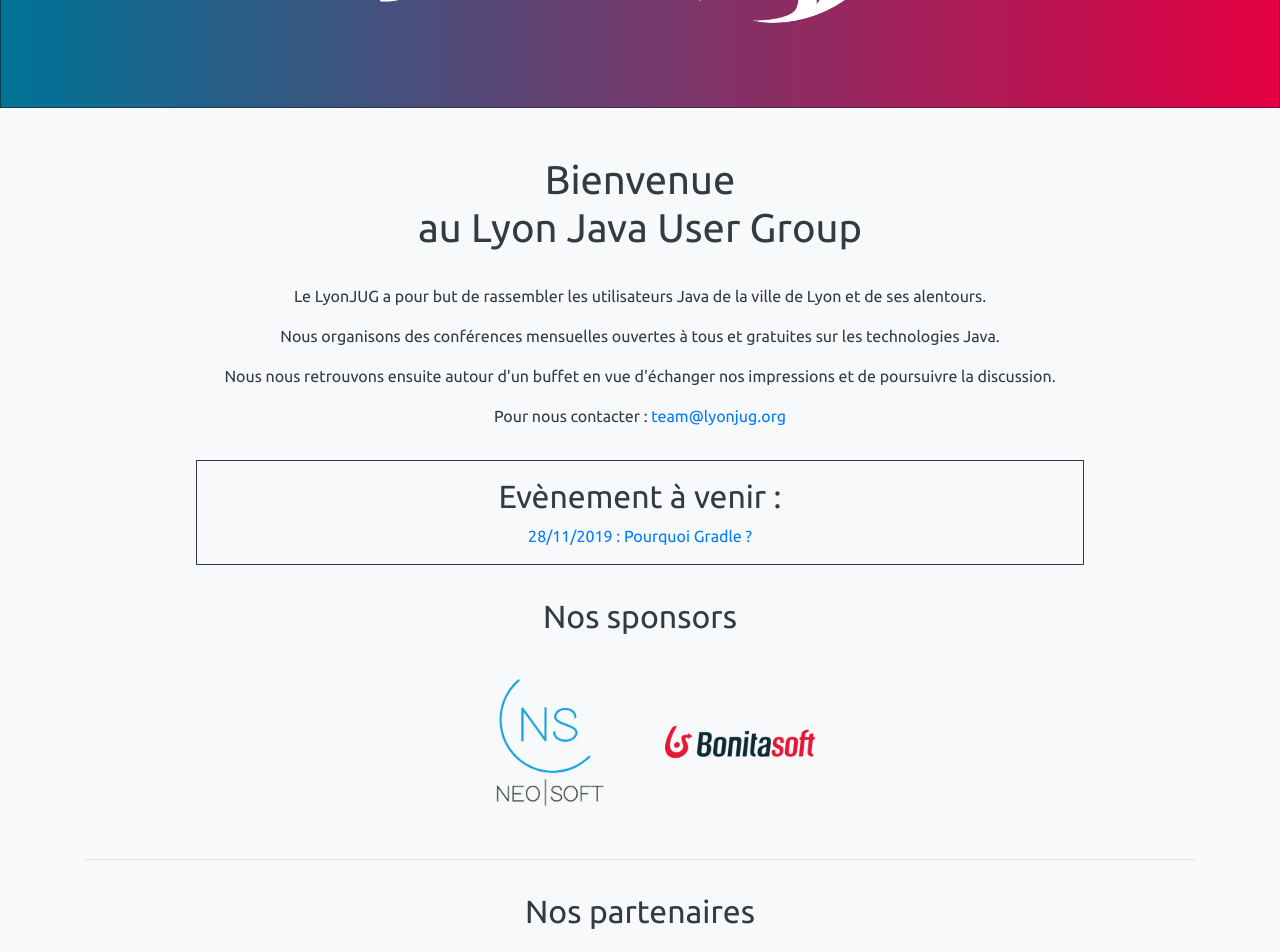
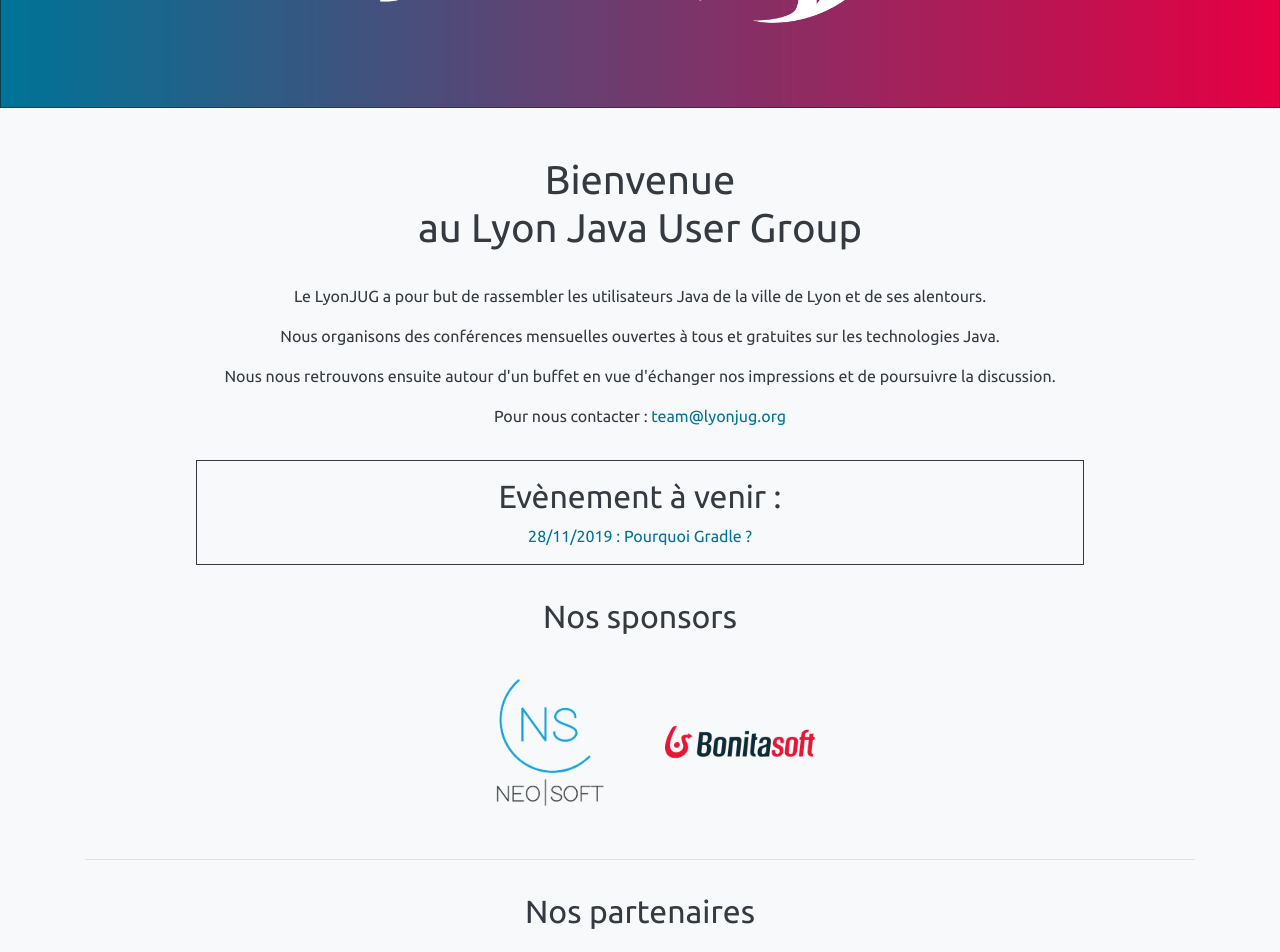
Before and after one commit to lyonjug/lyonjug.org, a Jekyll site: the page built from index.html, in a window 1280 px wide and 1400 px high, scrolled down 103 px. Shown: the part 263-1215 px from the top of the window. Built offline with Jekyll 4.4.1, drawn with Linux system fonts in a browser that asks for light colours; grey boxes are pictures that could not be loaded.

Commit message:
Use chart colors for links (blue for normal color, red for hover color)

```diff
--- a/css/custom.css
+++ b/css/custom.css
@@ -12,6 +12,13 @@
 
 .pt-custom {
     padding-top: 5rem;
+}
+
+a:hover {
+    color: #E50043;
+}
+a {
+    color: #007396
 }
 
 img.homelink {
```
